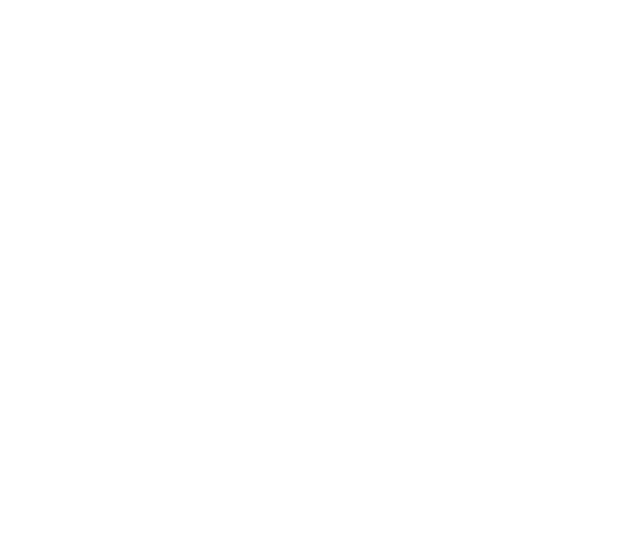
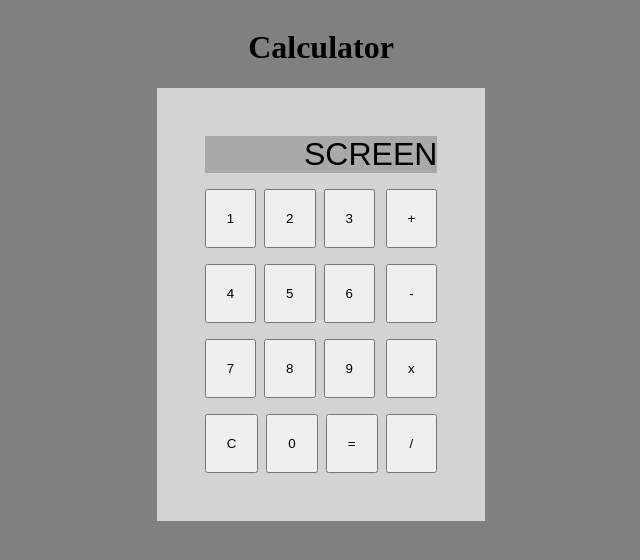
Before and after one commit to Anto3006/odin-calculator, a plain HTML site: page index.html in a window 1280 px wide. Shown: the whole page, without its empty margins (319-959 px from the left). Drawn offline with Linux system fonts and the light colour scheme; a web font is replaced by a local one.

Commit message:
Add html skelton and simple styles

```diff
--- a/index.html
+++ b/index.html
@@ -2,11 +2,47 @@
 <html>
 
 <head>
-	<meta charset="UTF-8" <link rel="stylesheet" href="styles.css">
+	<meta charset="UTF-8">
+	<link rel="stylesheet" href="styles.css">
+	<link href="https://fonts.cdnfonts.com/css/calculator" rel="stylesheet">
 	<title>Calculator</title>
 </head>
 
 <body>
+	<h1>Calculator</h1>
+	<div class="calculator-container">
+		<div class="screen">SCREEN</div>
+		<div class="buttons-container">
+			<div class="number-buttons">
+				<div class="button-row">
+					<button>1</button>
+					<button>2</button>
+					<button>3</button>
+				</div>
+				<div class="button-row">
+					<button>4</button>
+					<button>5</button>
+					<button>6</button>
+				</div>
+				<div class="button-row">
+					<button>7</button>
+					<button>8</button>
+					<button>9</button>
+				</div>
+				<div class="button-row">
+					<button>C</button>
+					<button>0</button>
+					<button>=</button>
+				</div>
+			</div>
+			<div class="operator-buttons">
+				<button>+</button>
+				<button>-</button>
+				<button>x</button>
+				<button>/</button>
+			</div>
+		</div>
+	</div>
 </body>
 
 </html>
--- a/styles.css
+++ b/styles.css
@@ -0,0 +1,53 @@
+body {
+	display: flex;
+	align-items: center;
+	flex-direction: column;
+	justify-content: center;
+	background-color: grey;
+}
+
+.calculator-container {
+	display: flex;
+	flex-direction: column;
+	justify-content: center;
+	align-items: center;
+	background-color: lightgray;
+	padding: 3em;
+	gap: 1em;
+}
+
+.screen {
+	background-color: darkgrey;
+	width: 100%;
+	text-align: right;
+	font-size: 2em;
+	font-family: 'Calculator', sans-serif;
+}
+
+.buttons-container {
+	display: flex;
+	flex-direction: row;
+	gap: 0.5em;
+}
+
+.number-buttons {
+	display: flex;
+	flex-direction: column;
+	gap: 1em;
+}
+
+.button-row {
+	display: flex;
+	gap: 0.5em;
+}
+
+.operator-buttons {
+	display: flex;
+	flex-direction: column;
+	gap: 1em;
+}
+
+button {
+	padding: 20px;
+	box-sizing: border-box;
+}
```
